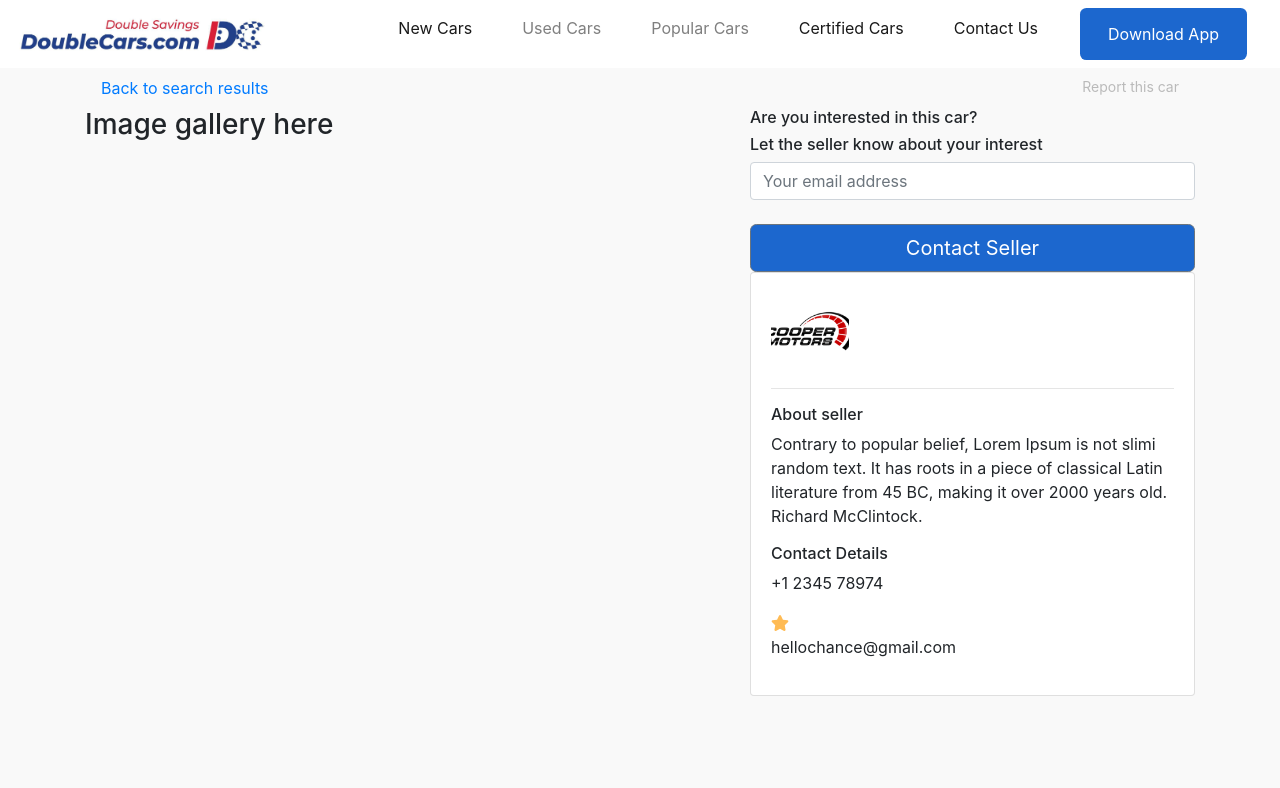
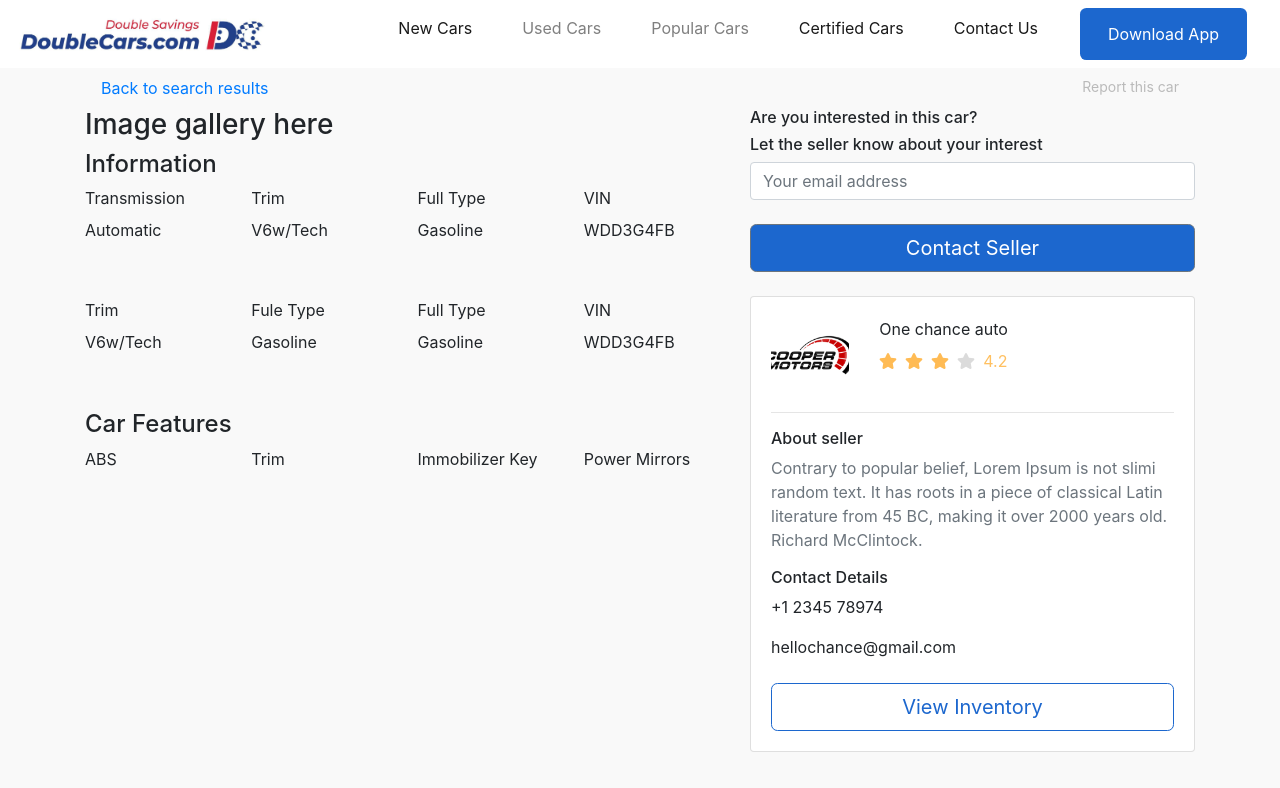
Before and after one commit to ahsuniqbal/DoubleCars, a React (Create React App) app: page /productresults in a window 1280 px wide. Shown: the top 788 px of the page. Built offline with nearby package versions, Linux system fonts and the light colour scheme; a web font is replaced by a local one.

Commit message:
work start on deler profile page

```diff
--- a/src/navigation/Routes.jsx
+++ b/src/navigation/Routes.jsx
@@ -7,6 +7,7 @@ const Profile = React.lazy(() => import('../pages/Profile'));
 const Login = React.lazy(() => import('../pages/Authentication/Login'));
 const Products = React.lazy(() => import('../pages/Products'));
 const productResults = React.lazy(() => import ('../pages/ProductResults'))
+const dealerProfile = React.lazy(() => import ('../pages/DealerProfile'))
 
 const routes = [
     { path: '/', exact: true, name: 'Home', public: true, restricted: false, component: Home },
@@ -16,6 +17,7 @@ const routes = [
     { path: '/login', exact: true, name: 'Login', public: true, restricted: true, component: Login },
     { path: '/products', exact: true, name: 'Products', public: true, restricted: true, component: Products },
     { path: '/productresults', exact: true, name: 'ProductResults', public: true, restricted: true, component: productResults },
+    { path: '/dealerprofile', exact: true, name: 'DealerProfile', public: true, restricted: true, component: dealerProfile },
 ];
 
 export default routes;
--- /dev/null
+++ b/src/pages/DealerProfile/components/DealerProfile.jsx
@@ -0,0 +1,50 @@
+import React from 'react';
+import { Col, Container, Row, Label, Card,CardBody, CardImg, Button} from 'reactstrap';
+import CompanyLogo from '../../../assets/company-logo.png';
+import { FontAwesomeIcon } from '@fortawesome/react-fontawesome';
+import Filters from '../../../components/ProductFilters/components/Filters';
+import '../styles/DealerProfile.css'
+
+const DealerProfile = () => {
+    return(
+        <Container>
+            <Row>
+                <Col md = "3">
+                    <Filters/>
+                </Col>
+                <Col md = "9">
+                <Card className="mt-4">
+            <CardBody>
+                <Row>
+                    <Col xs="3">
+                        <CardImg src={CompanyLogo} alt="Company logo"/>
+                    </Col>
+                    <Col xs = "9">
+                        <Label>One chance auto</Label> <br/>
+                        <FontAwesomeIcon icon={["fas", "star"]} color="#FFBB54" size="1x" className="mr-2" />
+                        <FontAwesomeIcon icon={["fas", "star"]} color="#FFBB54" size="1x" className="mr-2" />
+                        <FontAwesomeIcon icon={["fas", "star"]} color="#FFBB54" size="1x" className="mr-2" />
+                        <FontAwesomeIcon icon={["fas", "star"]} color="#DBDBDB" size="1x" className="mr-2" />
+                        <Label style= {{color: "#FFC061"}}>4.2</Label>
+                    </Col>
+                </Row>
+
+                <hr/>
+                <h6>About seller</h6>
+                <p className = "text-secondary">Contrary to popular belief, Lorem Ipsum is not slimi random text.
+                It has roots in a piece of classical Latin literature from 45 BC,
+                making it over 2000 years old. Richard McClintock.</p>
+                <h6>Contact Details</h6>
+                <p className = ""><i className="fa fa-envelope "></i>+1 2345 78974</p>
+                <p className = ""> <i className="fa fa-phone "></i>hellochance@gmail.com</p>
+                <Button size = "lg" block className = "view-inventory-button secondary mt-4"> View Inventory</Button>
+            </CardBody>
+        </Card>
+
+                </Col>
+            </Row>
+        </Container>
+    )
+}
+
+export default DealerProfile;
--- /dev/null
+++ b/src/pages/DealerProfile/package.json
@@ -0,0 +1,6 @@
+{
+    "name": "dealerprofile",
+    "version": "0.0.0",
+    "private": true,
+    "main": "./components/DealerProfile.jsx"
+  }
--- a/src/pages/ProductResults/components/ProductResults.jsx
+++ b/src/pages/ProductResults/components/ProductResults.jsx
@@ -19,6 +19,63 @@ const ProductResults = () => {
             <Row>
                 <Col md = "7">
                     <h3>Image gallery here</h3>
+
+                    <h4>Information</h4>
+                    <Row className = "mb-5">
+                        <Col xs = "6" md = "3">
+                            <Label>Transmission</Label><br/>
+                            <Label>Automatic</Label>
+                        </Col>
+                        <Col xs = "6" md = "3">
+                            <Label>Trim</Label><br/>
+                            <Label>V6w/Tech</Label>
+                        </Col>
+                        <Col xs = "6" md = "3">
+                            <Label>Full Type</Label> <br/>
+                            <Label>Gasoline</Label>
+                        </Col>
+                        <Col xs = "6" md = "3">
+                            <Label>VIN</Label> <br/>
+                            <Label>WDD3G4FB</Label>
+                        </Col>
+                    </Row>
+
+                    <Row>
+                        <Col xs = "6" md = "3">
+                            <Label>Trim</Label><br/>
+                            <Label>V6w/Tech</Label>
+                        </Col>
+                        <Col xs = "6" md = "3">
+                            <Label>Fule Type</Label><br/>
+                            <Label>Gasoline</Label>
+                        </Col>
+                        <Col xs = "6" md = "3">
+                            <Label>Full Type</Label> <br/>
+                            <Label>Gasoline</Label>
+                        </Col>
+                        <Col xs = "6" md = "3">
+                            <Label>VIN</Label> <br/>
+                            <Label>WDD3G4FB</Label>
+                        </Col>
+                    </Row>
+
+                    <h4 className = "mt-5">Car Features</h4>
+                    <Row className = "mb-5">
+                        <Col xs = "6" md = "3">
+                            <Label>ABS</Label>
+                        </Col>
+                        <Col xs = "6" md = "3">
+                            <Label>Trim</Label>
+
+                        </Col>
+                        <Col xs = "6" md = "3">
+                            <Label>Immobilizer Key</Label>
+                        </Col>
+                        <Col xs = "6" md = "3">
+                            <Label>Power Mirrors</Label>
+                        </Col>
+                    </Row>
+
                 </Col>
                 <Col md = "5">
                     <h6>Are you interested in this car?</h6>
@@ -26,43 +83,33 @@ const ProductResults = () => {
                     <Input type = "email" placeholder = "Your email address"></Input>
                     <Button size = "lg" block className = "contact-seller-button secondary mt-4"> Contact Seller</Button>
 
-            <Card className="filters">
+            <Card className="mt-4">
             <CardBody>
                 <Row>
                     <Col xs="3">
                         <CardImg src={CompanyLogo} alt="Company logo"/>
                     </Col>
+                    <Col xs = "9">
+                        <Label>One chance auto</Label> <br/>
+                        <FontAwesomeIcon icon={["fas", "star"]} color="#FFBB54" size="1x" className="mr-2" />
+                        <FontAwesomeIcon icon={["fas", "star"]} color="#FFBB54" size="1x" className="mr-2" />
+                        <FontAwesomeIcon icon={["fas", "star"]} color="#FFBB54" size="1x" className="mr-2" />
+                        <FontAwesomeIcon icon={["fas", "star"]} color="#DBDBDB" size="1x" className="mr-2" />
+                        <Label style= {{color: "#FFC061"}}>4.2</Label>
+                    </Col>
                 </Row>
 
                 <hr/>
                 <h6>About seller</h6>
-                <p>Contrary to popular belief, Lorem Ipsum is not slimi random text.
+                <p className = "text-secondary">Contrary to popular belief, Lorem Ipsum is not slimi random text.
                 It has roots in a piece of classical Latin literature from 45 BC,
                 making it over 2000 years old. Richard McClintock.</p>
                 <h6>Contact Details</h6>
                 <p className = ""><i className="fa fa-envelope "></i>+1 2345 78974</p>
-                <FontAwesomeIcon icon={["fas", "star"]} color="#FFBB54" size="1x" className="mr-2" />
                 <p className = ""> <i className="fa fa-phone "></i>hellochance@gmail.com</p>
-
-
-
-
-
-
-
-
-
-
-
-
-
+                <Button size = "lg" block className = "view-inventory-button secondary mt-4"> View Inventory</Button>
             </CardBody>
         </Card>
-
-
-
-
-
 
                 </Col>
             </Row>
--- a/src/pages/ProductResults/styles/ProductResults.css
+++ b/src/pages/ProductResults/styles/ProductResults.css
@@ -12,5 +12,11 @@
     background-color: #1C67CE !important;
     border-radius: 0.4rem !important;
     color: #ffffff !important;
+}
 
+.view-inventory-button {
+    background-color: #ffffff !important;
+    border-radius: 0.4rem !important;
+    color: #1C67CE !important;
+    border-color: #1C67CE !important;
 }
```
Also changed, not shown: src/pages/DealerProfile/styles/DealerProfile.css (added).
